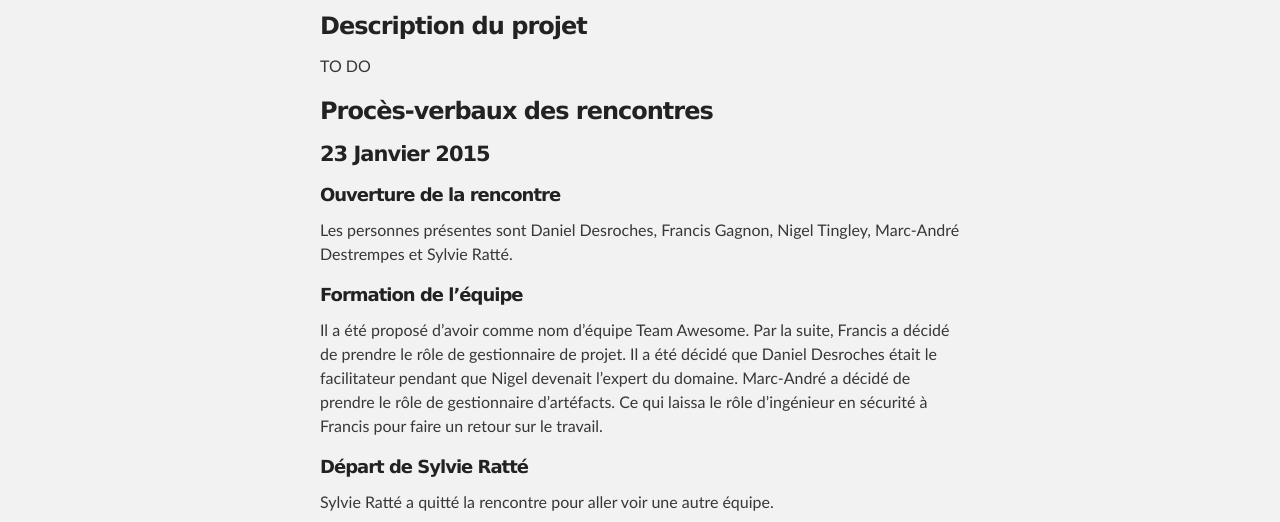
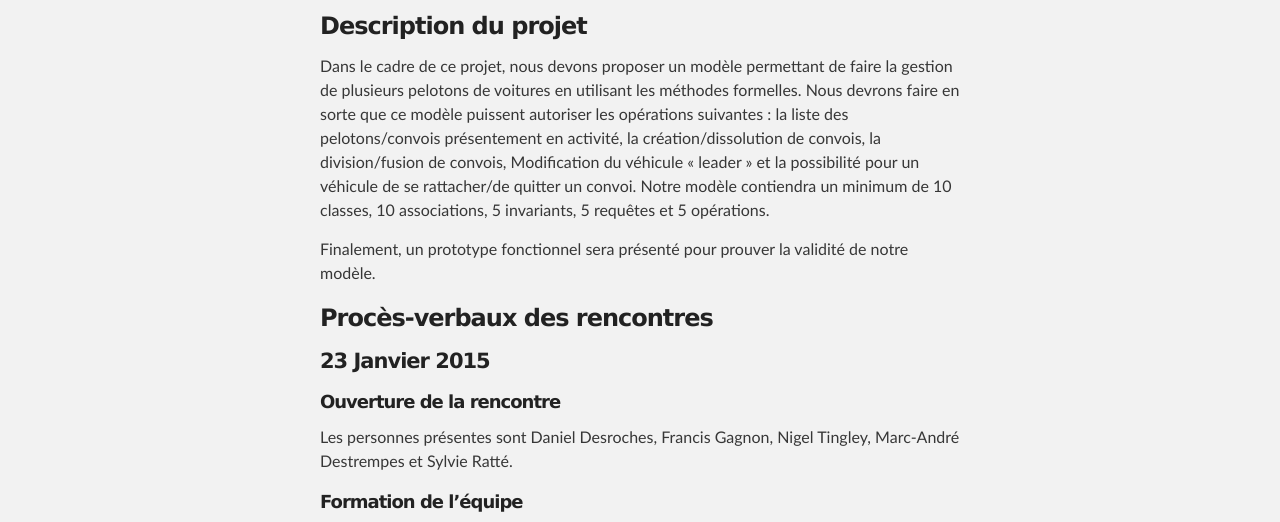
Before and after one commit to xeph/LOG670.TP1, a plain HTML site: page index.html in a window 1280 px wide. Shown: the part 252-774 px from the top of the page. Drawn offline with Linux system fonts and the light colour scheme.

Commit message:
Ajout de la description du projet

```diff
--- a/index.html
+++ b/index.html
@@ -35,7 +35,8 @@
       aria-hidden=true"><span class="octicon
       octicon-link"></span></a>Description du projet</h3>
 
-      <p>TO DO</p>
+      <p>Dans le cadre de ce projet, nous devons proposer un modèle permettant de faire la gestion de plusieurs pelotons de voitures en utilisant les méthodes formelles. Nous devrons faire en sorte que ce modèle puissent autoriser les opérations suivantes : la liste des pelotons/convois présentement en activité, la création/dissolution de convois, la division/fusion de convois, Modification du véhicule « leader » et la possibilité pour un véhicule de se rattacher/de quitter un convoi. Notre modèle contiendra un minimum de 10 classes, 10 associations, 5 invariants, 5 requêtes et 5 opérations.</p>
+      <p>Finalement, un prototype fonctionnel sera présenté pour prouver la validité de notre modèle.</p>
 
       <h3><a id="proces_verbaux" class="anchor" href="proces_verbaux"
       aria-hidden=true"><span class="octicon
@@ -48,7 +49,7 @@
       <h5><a id="rencontre_1" class="anchor" href="rencontre_1"
       aria-hidden=true"><span class="octicon
       octicon-link"></span></a>Ouverture de la rencontre</h5>
-      <p>Les personnes présentes sont  Daniel Desroches, Francis Gagnon, Nigel Tingley, Marc-André Destrempes et Sylvie Ratté.</p>
+      <p>Les personnes présentes sont Daniel Desroches, Francis Gagnon, Nigel Tingley, Marc-André Destrempes et Sylvie Ratté.</p>
 
       <h5><a id="rencontre_1" class="anchor" href="rencontre_1"
       aria-hidden=true"><span class="octicon
```
